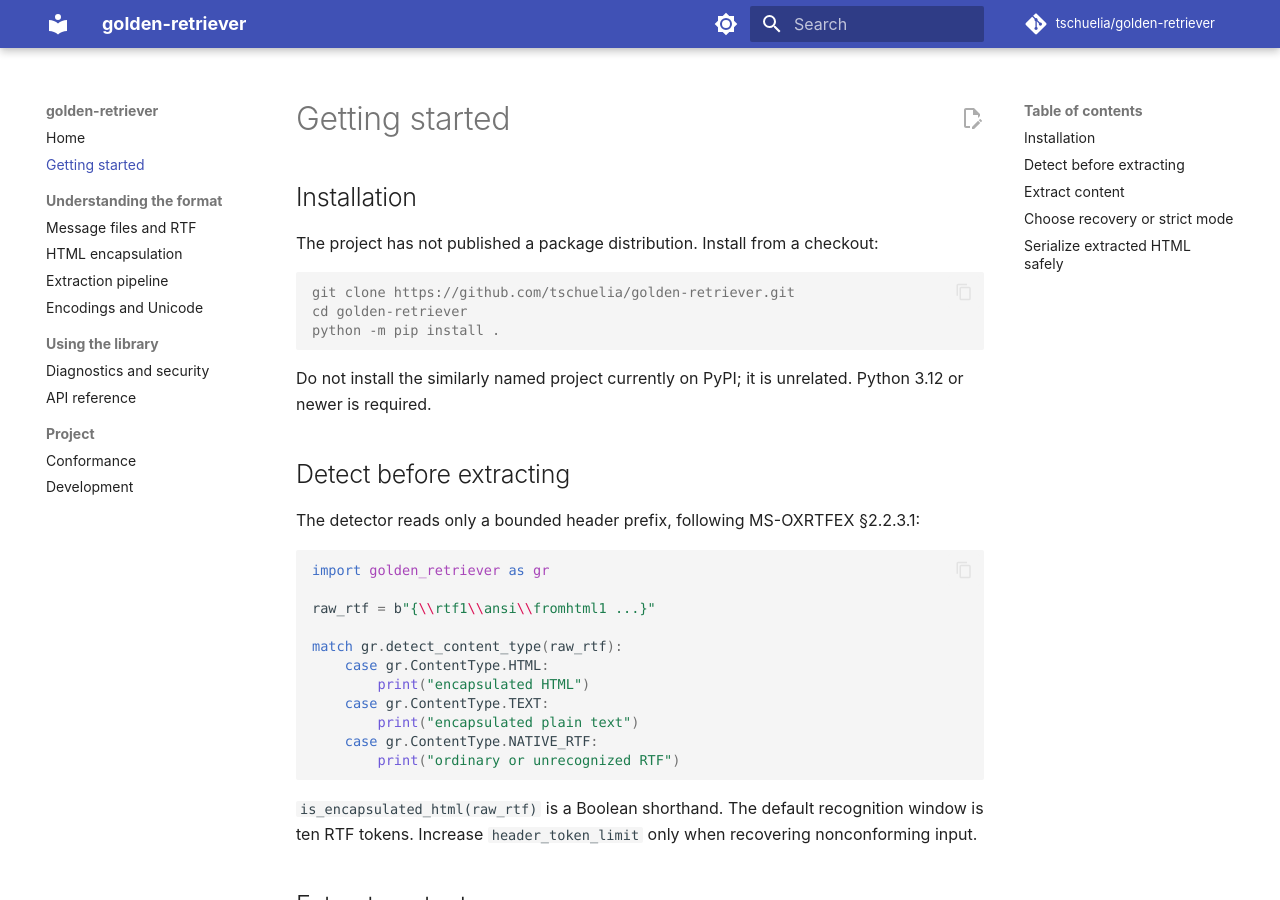
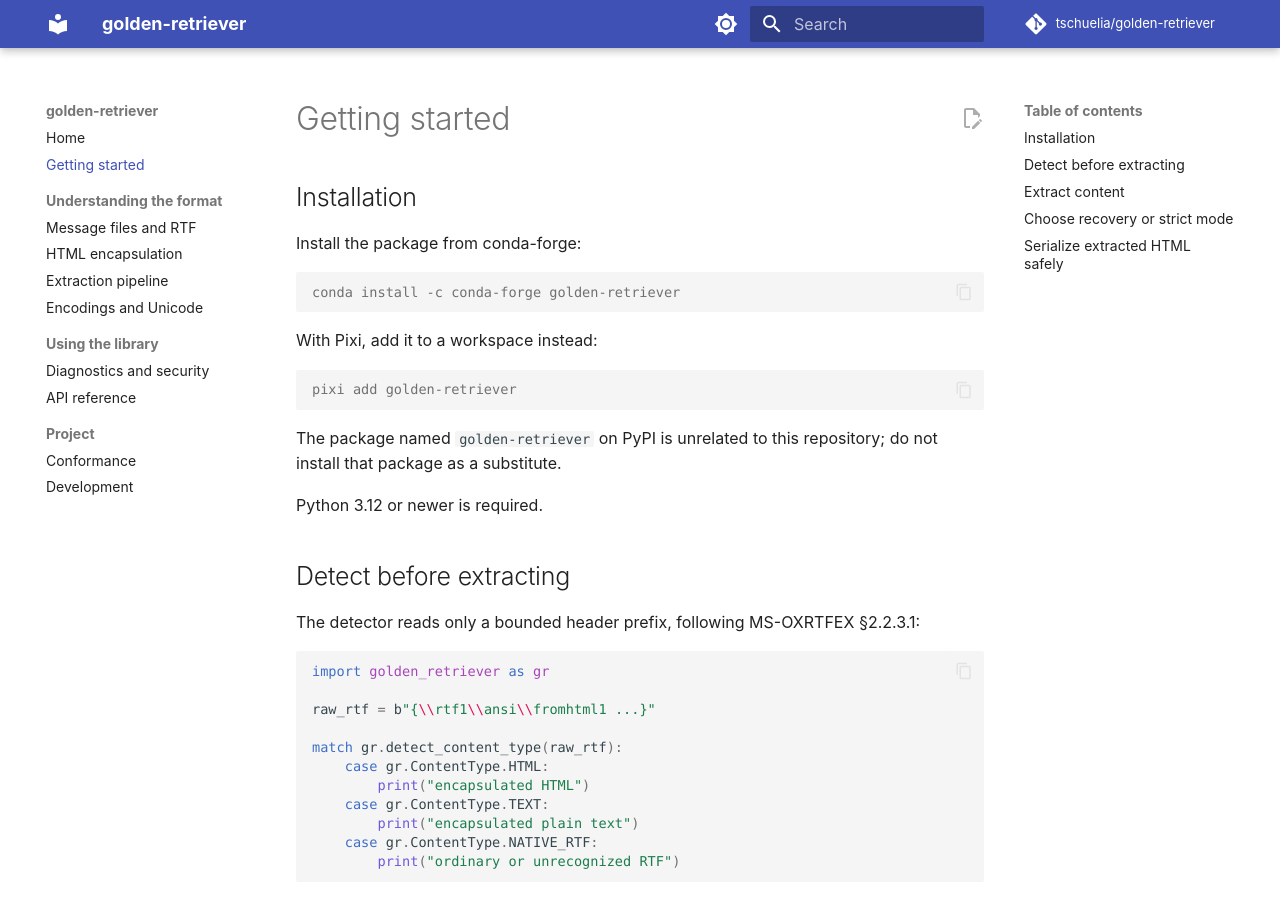
Before and after one commit to tschuelia/golden-retriever, an MkDocs documentation site: the page built from docs/getting-started.md, in a window 1280 px wide and 900 px high. Built offline with MkDocs 1.6.1 and Material for MkDocs 9.7.7, drawn with Linux system fonts in a browser that asks for light colours; comment, search, counter and statistics services are not loaded.

````diff
--- a/docs/getting-started.md
+++ b/docs/getting-started.md
@@ -2,15 +2,21 @@
 
 ## Installation
 
-The project has not published a package distribution. Install from a checkout:
+Install the package from conda-forge:
 
 ```console
-git clone https://github.com/tschuelia/golden-retriever.git
-cd golden-retriever
-python -m pip install .
+conda install -c conda-forge golden-retriever
 ```
 
-Do not install the similarly named project currently on PyPI; it is unrelated.
+With Pixi, add it to a workspace instead:
+
+```console
+pixi add golden-retriever
+```
+
+The package named `golden-retriever` on PyPI is unrelated to this repository;
+do not install that package as a substitute.
+
 Python 3.12 or newer is required.
 
 ## Detect before extracting
--- a/pyproject.toml
+++ b/pyproject.toml
@@ -4,7 +4,7 @@ build-backend = "hatchling.build"
 
 [project]
 name = "golden-retriever"
-version = "0.0.0"
+version = "0.1.0"
 description = "Extract HTML embedded in RTF (MS-OXRTFEX de-encapsulation)."
 readme = "README.md"
 requires-python = ">=3.12"
@@ -31,6 +31,8 @@ classifiers = [
 ]
 
 [project.urls]
+Documentation = "https://tschuelia.github.io/golden-retriever/"
+Issues = "https://github.com/tschuelia/golden-retriever/issues"
 Repository = "https://github.com/tschuelia/golden-retriever"
 
 [tool.hatch.build.targets.wheel]
````
Also changed, not shown: README.md (+10 -4 lines), docs/index.md (+3 -2 lines), 2 other files.
